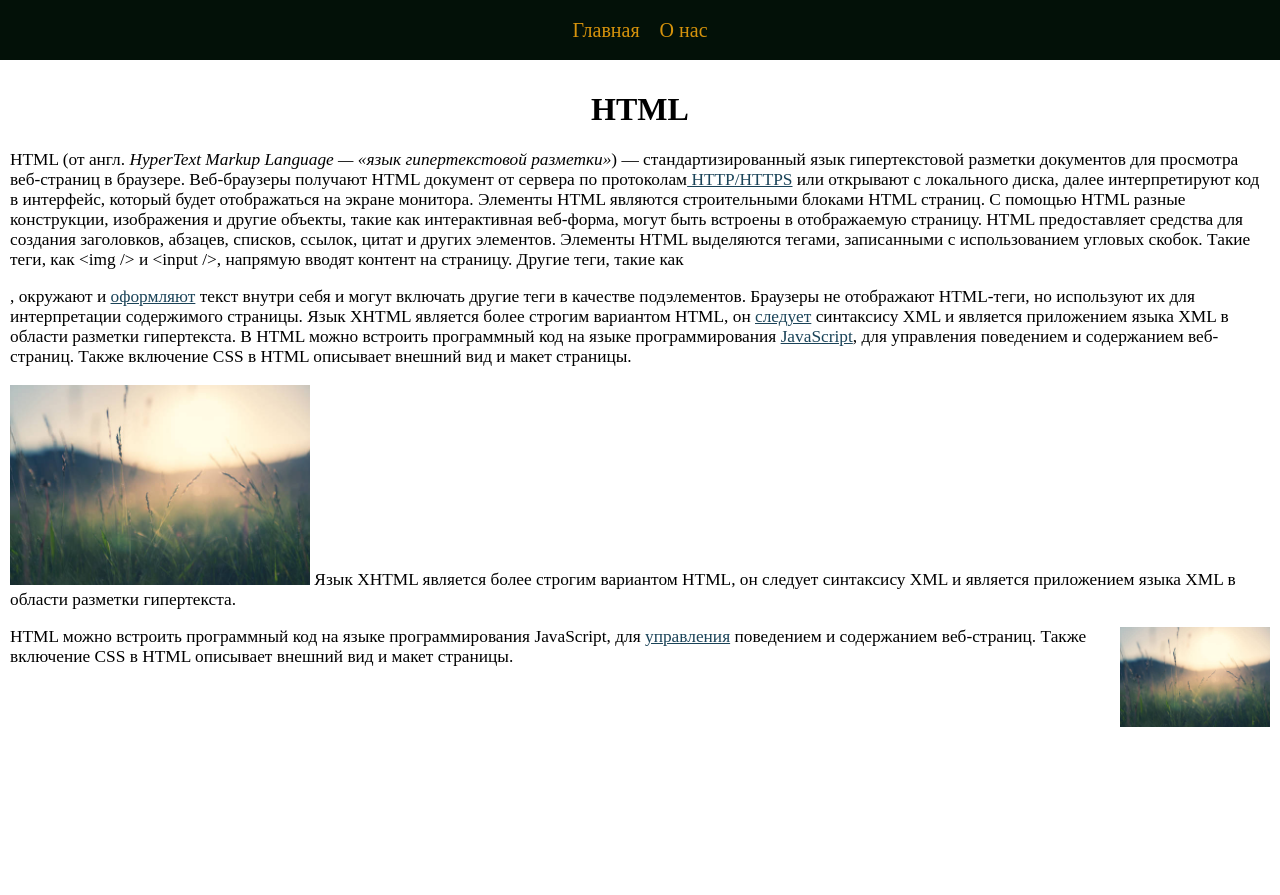
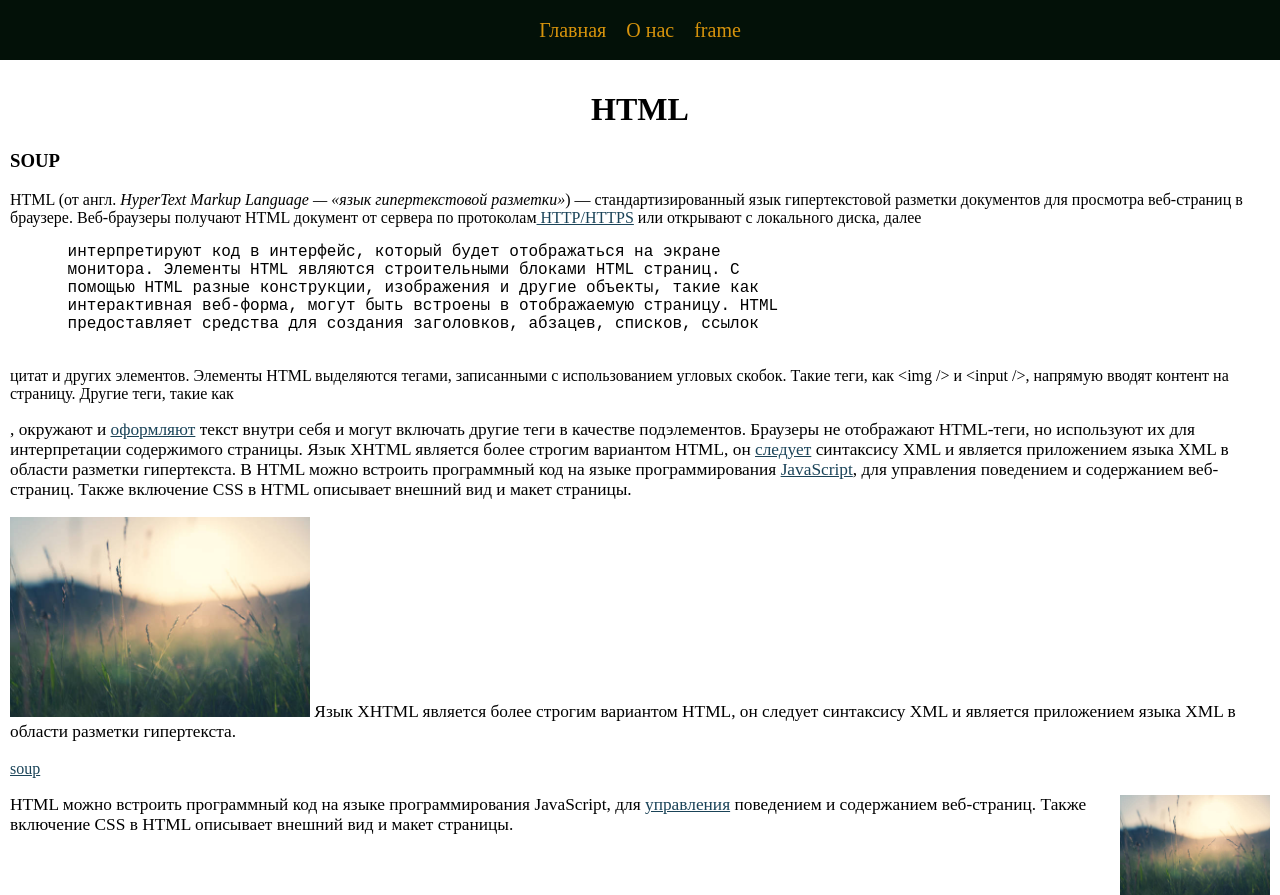
Before and after one commit to geronda94/frontend, a Flask app: page / in a window 1280 px wide. Before the commit the page ends 727 px from the top, so only its background shows below. Run offline with Flask 2, Linux system fonts and the light colour scheme.

Commit message:
qwertyui

```diff
--- a/main.py
+++ b/main.py
@@ -4,7 +4,8 @@ from flask import render_template, Flask, url_for
 
 menu_dict = [
     {'title':'Главная','link':'index'},
-    {'title':'О нас','link':'about'}
+    {'title':'О нас','link':'about'},
+    {'title':'frame','link':'frame'}
 ]
 
 app = Flask(__name__)
@@ -27,7 +28,9 @@ def about():
     return render_template('about.html', title='About us', menu=menu_dict)
 
 
-
+@app.route('/frame')
+def frame():
+    return render_template('frame.html', title='Frame', menu=menu_dict)
 
 
 
--- a/static/css/styles.css
+++ b/static/css/styles.css
@@ -12,6 +12,13 @@ p {
 body {
   margin: 0;
   padding: 0;
+}
+
+
+
+pre.pre {
+  font-family:'Courier New', Courier, monospace;
+  font-size: 12pt;
 }
 
 .menu-header {
--- a/templates/index.html
+++ b/templates/index.html
@@ -10,15 +10,18 @@
 <div class="vision">
   {{super()}}
   <p>
+    <h3 id="soup"Soup>SOUP  </h3>
     HTML (от англ. <span class="it">HyperText Markup Language — «язык гипертекстовой разметки»</span>)
     — стандартизированный язык гипертекстовой разметки документов для
     просмотра веб-страниц в браузере. Веб-браузеры получают HTML документ от
     сервера по протоколам<a href="/" target="_blank"> HTTP/HTTPS</a> или открывают с локального диска, далее
-    интерпретируют код в интерфейс, который будет отображаться на экране
-    монитора. Элементы HTML являются строительными блоками HTML страниц. С
-    помощью HTML разные конструкции, изображения и другие объекты, такие как
-    интерактивная веб-форма, могут быть встроены в отображаемую страницу. HTML
-    предоставляет средства для создания заголовков, абзацев, списков, ссылок,
+    <pre class="pre">
+      интерпретируют код в интерфейс, который будет отображаться на экране
+      монитора. Элементы HTML являются строительными блоками HTML страниц. С
+      помощью HTML разные конструкции, изображения и другие объекты, такие как
+      интерактивная веб-форма, могут быть встроены в отображаемую страницу. HTML
+      предоставляет средства для создания заголовков, абзацев, списков, ссылок
+    </pre>
     цитат и других элементов. Элементы HTML выделяются тегами, записанными с
     использованием угловых скобок. Такие теги, как &lt;img /&gt; и &lt;input
     /&gt;, напрямую вводят контент на страницу. Другие теги, такие как
@@ -38,7 +41,7 @@
     Язык XHTML является более строгим вариантом HTML, он следует синтаксису
     XML и является приложением языка XML в области разметки гипертекста.
   </p>
-
+  <a href="#soup">soup</a>
   <p>
     <img align="right" src="static/images/1.jpg" height="100">
     HTML можно встроить программный код на языке программирования JavaScript,
```
Also changed, not shown: templates/frame.html (added, +18 -0 lines).
